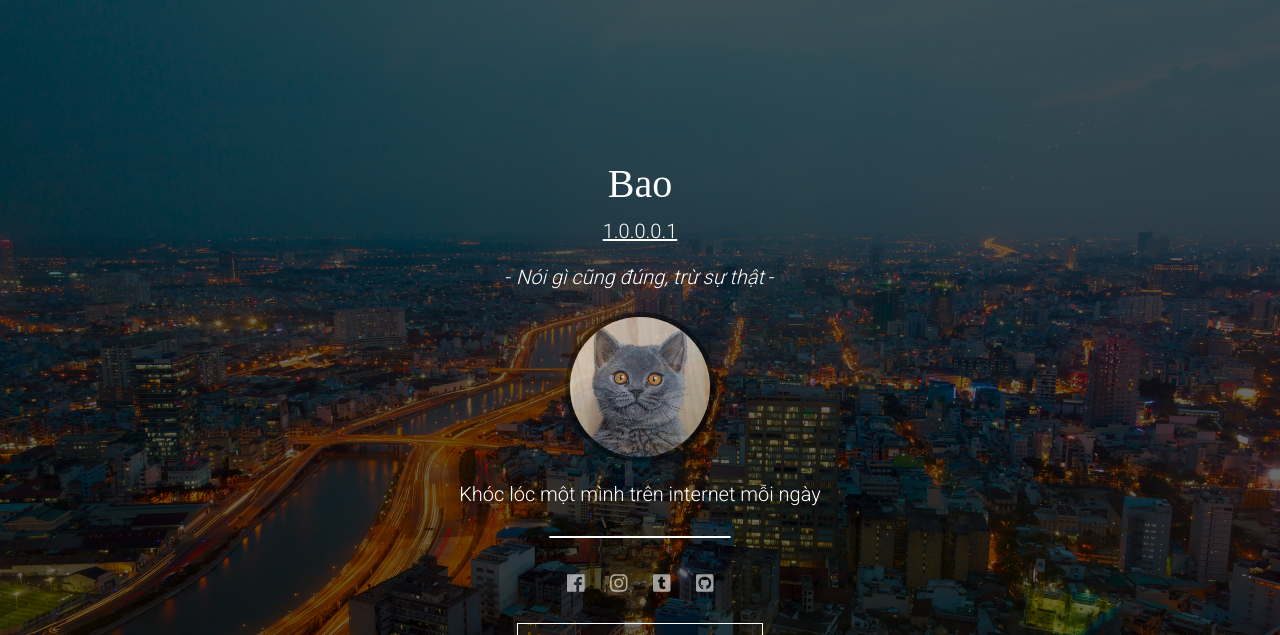
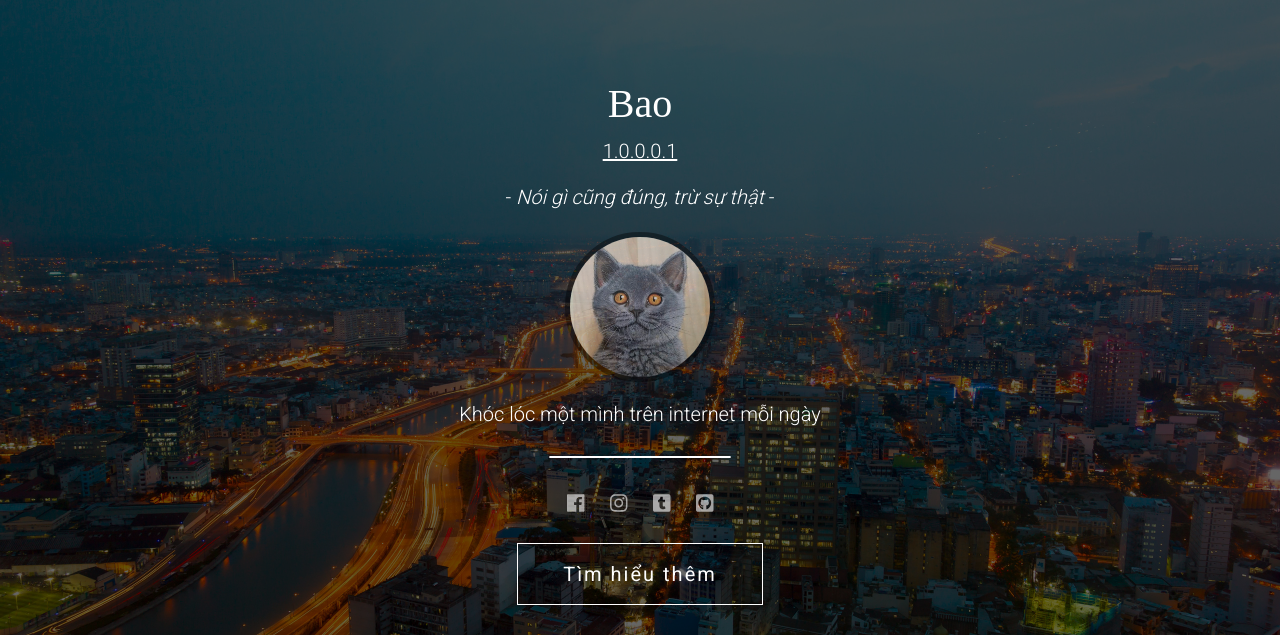
Before and after one commit to qxbao/qxbao.github.io, a PHP site: page / in a window 1280 px wide. Shown: the top 635 px of the page. Run offline with PHP 8.4, Linux system fonts and the light colour scheme; some libraries are stand-ins or nearby versions; some web fonts are replaced; grey boxes are pictures that could not be loaded.

Commit message:
Update css/home.css

```diff
--- a/css/home.css
+++ b/css/home.css
@@ -28,7 +28,7 @@ padding:0;
 }
 
 header>p.h1 {
-    padding-top: 20vh;
+    padding-top: 10vh;
     font-family: Radikal;
     color: white;
 }
```
